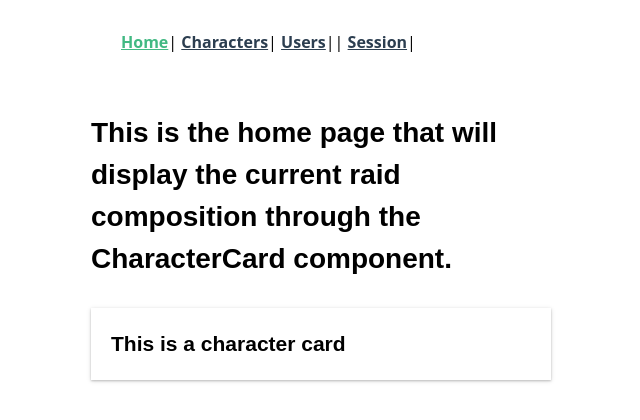
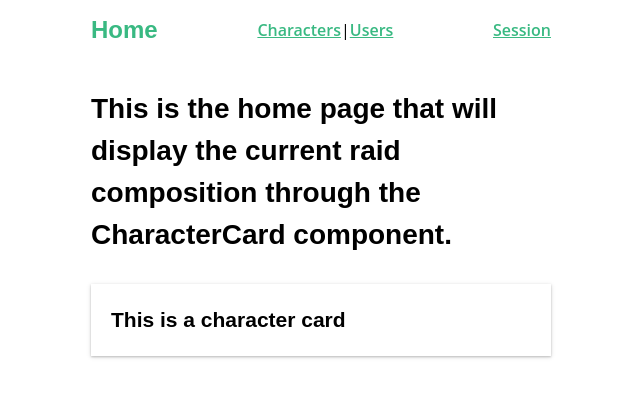
Before and after one commit to MatthieuJasselette/charater-manager-vuejs, a Vue app: page / in a window 1280 px wide. Shown: the top 420 px of the page, without its empty margins (319-959 px from the left). Built offline with nearby package versions, Linux system fonts and the light colour scheme.

Commit message:
add scoped styles to navbar

```diff
--- a/src/App.vue
+++ b/src/App.vue
@@ -4,6 +4,7 @@
     <router-view />
   </div>
 </template>
+
 <script>
 import NavBar from '@/components/NavBar.vue'
 export default {
--- a/src/components/NavBar.vue
+++ b/src/components/NavBar.vue
@@ -1,23 +1,37 @@
 <template>
-  <div id="nav">
-    <router-link :to="{ name: 'home' }">Home</router-link>|
-    <router-link :to="{ name: 'characters' }">Characters</router-link>|
-    <router-link :to="{ name: 'users' }">Users</router-link>||
-    <router-link :to="{ name: 'session' }">Session</router-link>|
+  <div id="nav" class="nav">
+    <router-link class="brand" :to="{ name: 'home' }">Home</router-link>
+    <nav>
+      <router-link :to="{ name: 'characters' }">Characters</router-link>
+      <span>|</span>
+      <router-link :to="{ name: 'users' }">Users</router-link>
+    </nav>
+    <router-link :to="{ name: 'session' }">Session</router-link>
   </div>
 </template>
 
 <style scoped>
-#nav {
-  padding: 30px;
+.nav {
+  display: flex;
+  justify-content: space-between;
+  align-items: center;
+  height: 60px;
 }
-
-#nav a {
-  font-weight: bold;
-  color: #2c3e50;
+.nav > .brand {
+  font-family: 'Montserrat', sans-serif;
+  font-weight: 700;
+  font-size: 1.5em;
+  color: #39b982;
+  text-decoration: none;
 }
-
-#nav a.router-link-exact-active {
-  color: #42b983;
+.nav .nav-item {
+  box-sizing: border-box;
+  margin: 0 5px;
+  color: rgba(0, 0, 0, 0.5);
+  text-decoration: none;
+}
+.nav .nav-item.router-link-exact-active {
+  color: #39b982;
+  border-bottom: solid 2px #39b982;
 }
 </style>
```
